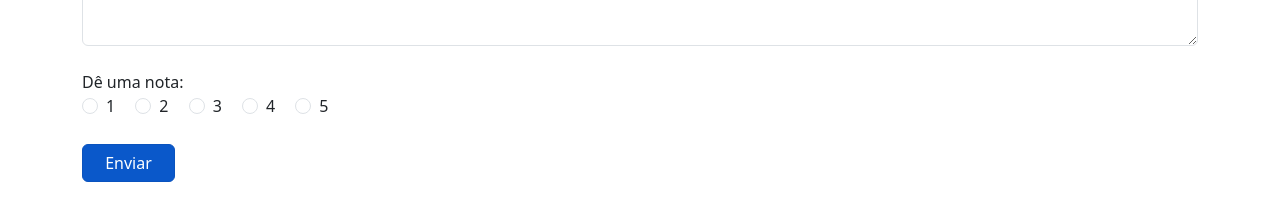
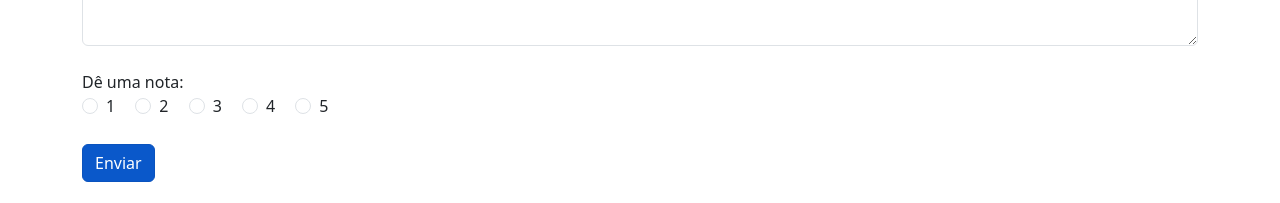
Before and after one commit to ianfelps/portfolio.talentX, a plain HTML site: page index.html in a window 1280 px wide. Shown: the part 3219-3422 px from the top of the page. Drawn offline with nearby package versions, Linux system fonts and the light colour scheme.

Commit message:
prototipo 5.1

```diff
--- a/index.html
+++ b/index.html
@@ -593,7 +593,7 @@
                 <label for="text">Seu Feedback:</label>
                 <textarea class="form-control" rows="5" id="comment" required></textarea>
             </div><br>
-            <div class="form-group col-5 fade-in">
+            <div class="form-group col fade-in">
                 <label for="text">Dê uma nota:</label><br>
                 <div class="form-check form-check-inline">
                     <input class="form-check-input" type="radio" name="inlineRadioOptions" id="inlineRadio1"
@@ -621,7 +621,7 @@
                     <label class="form-check-label" for="inlineRadio2">5</label>
                 </div>
             </div><br>
-            <button type="submit" class="btn btn-primary col-1 fade-in">Enviar</button>
+            <button type="submit" class="btn btn-primary fade-in">Enviar</button>
         </form>
     </div><br>
     <button id="scrollToTopBtn" class="btn btn-primary" title="Voltar ao Topo"><i class="bi bi-arrow-up"></i></button>
```
